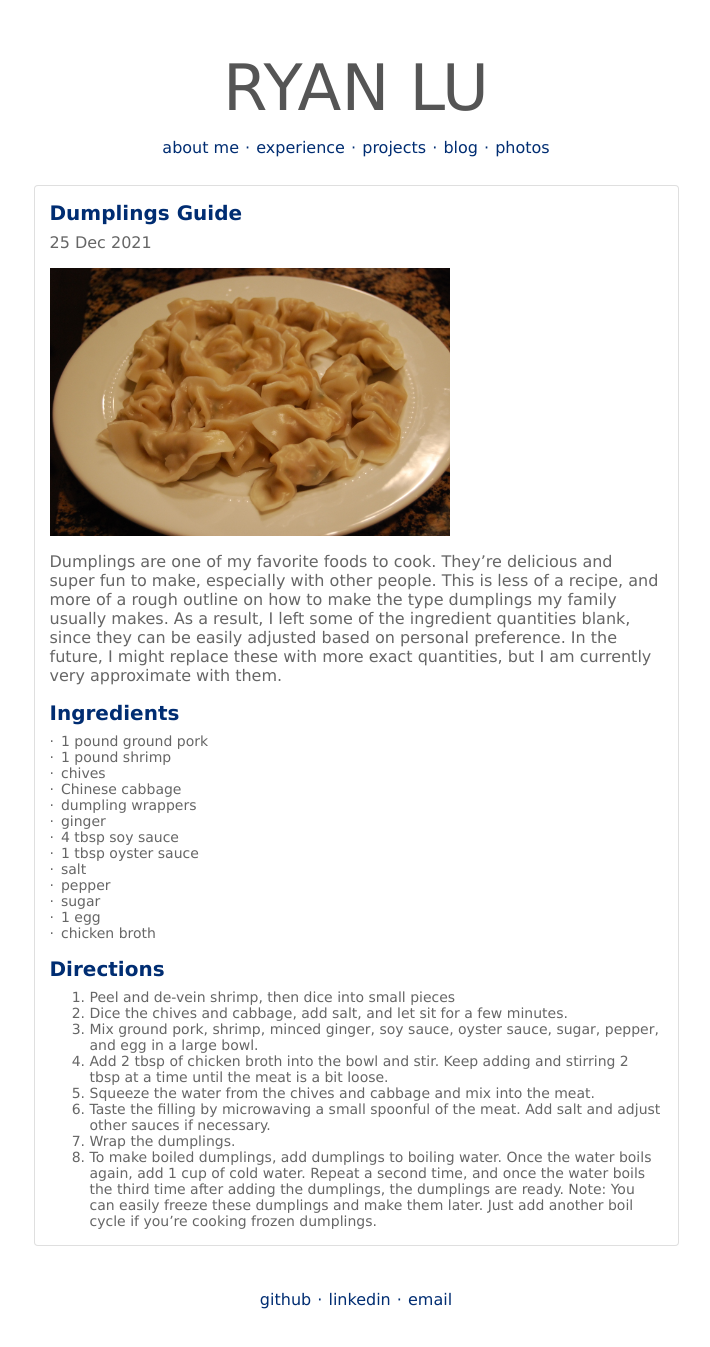
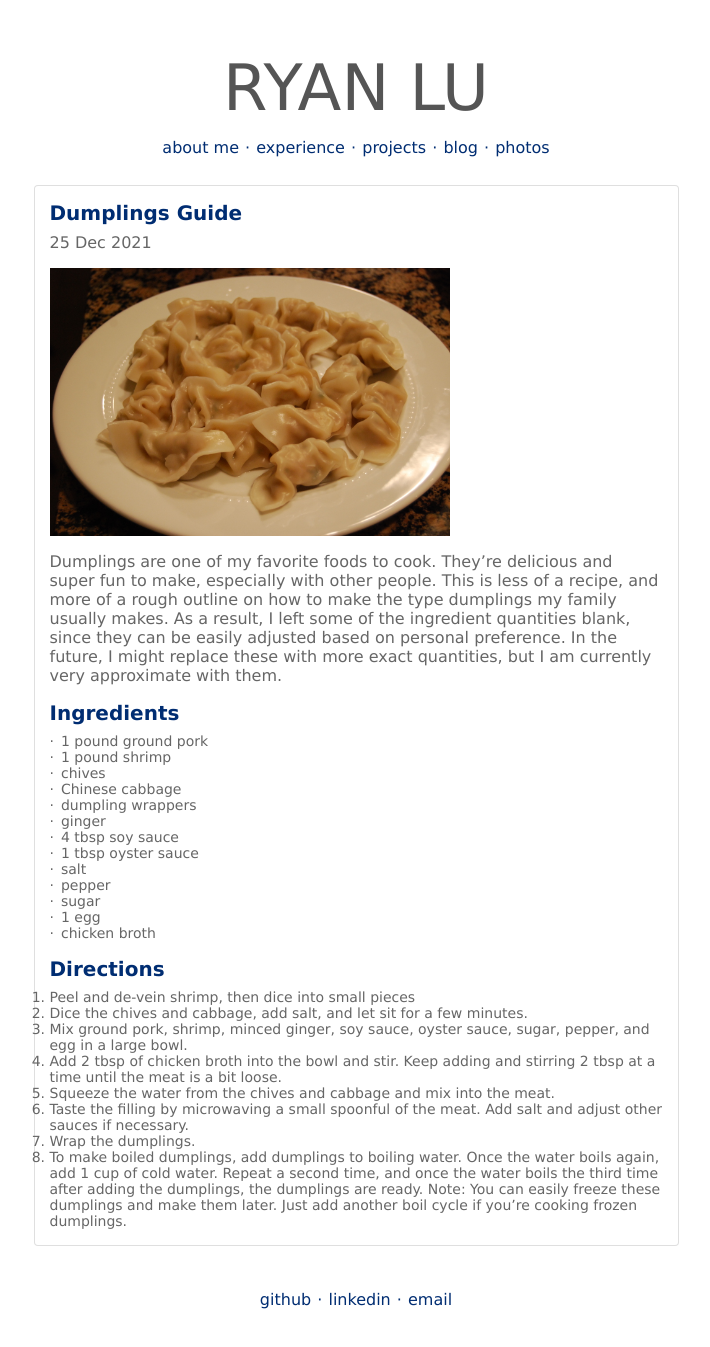
Before and after one commit to ryanlu41/ryanlu41.github.io, a Jekyll site: the page built from _posts/2021-12-25-Dumpling-Recipe.md, in a window 1280 px wide. Shown: the whole page, without its empty margins (284-994 px from the left). Built offline with Jekyll 4.4.1, drawn with Linux system fonts in a browser that asks for light colours.

Commit message:
newest blog post

```diff
--- a/_layouts/post.html
+++ b/_layouts/post.html
@@ -10,7 +10,11 @@ layout: default
     ul li:before {
     content: "·";
     margin-right: 0.5em;
-}
+    }
+
+    ol {
+        padding-left: 0;
+    }
 </style>
 <div class='row slide'>
     <div class="col-sm-6 offset-sm-3 card">
```
